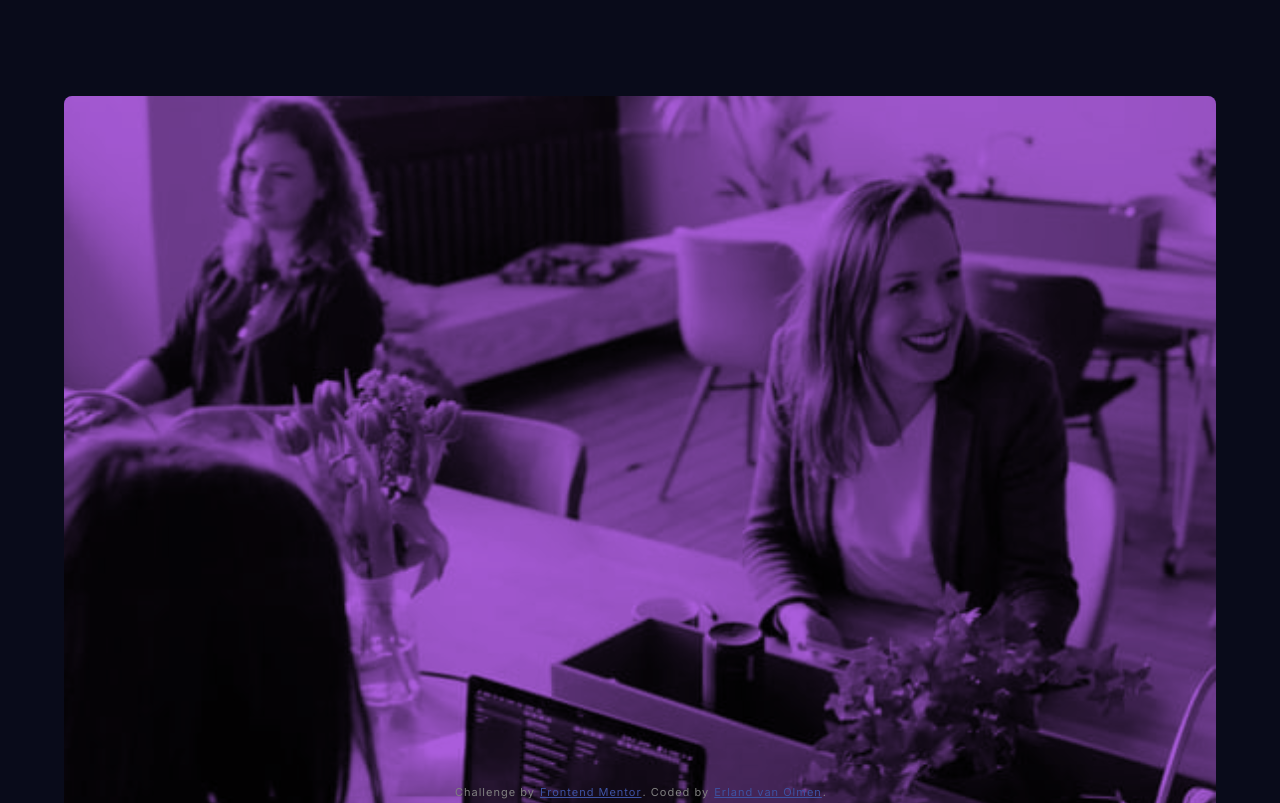
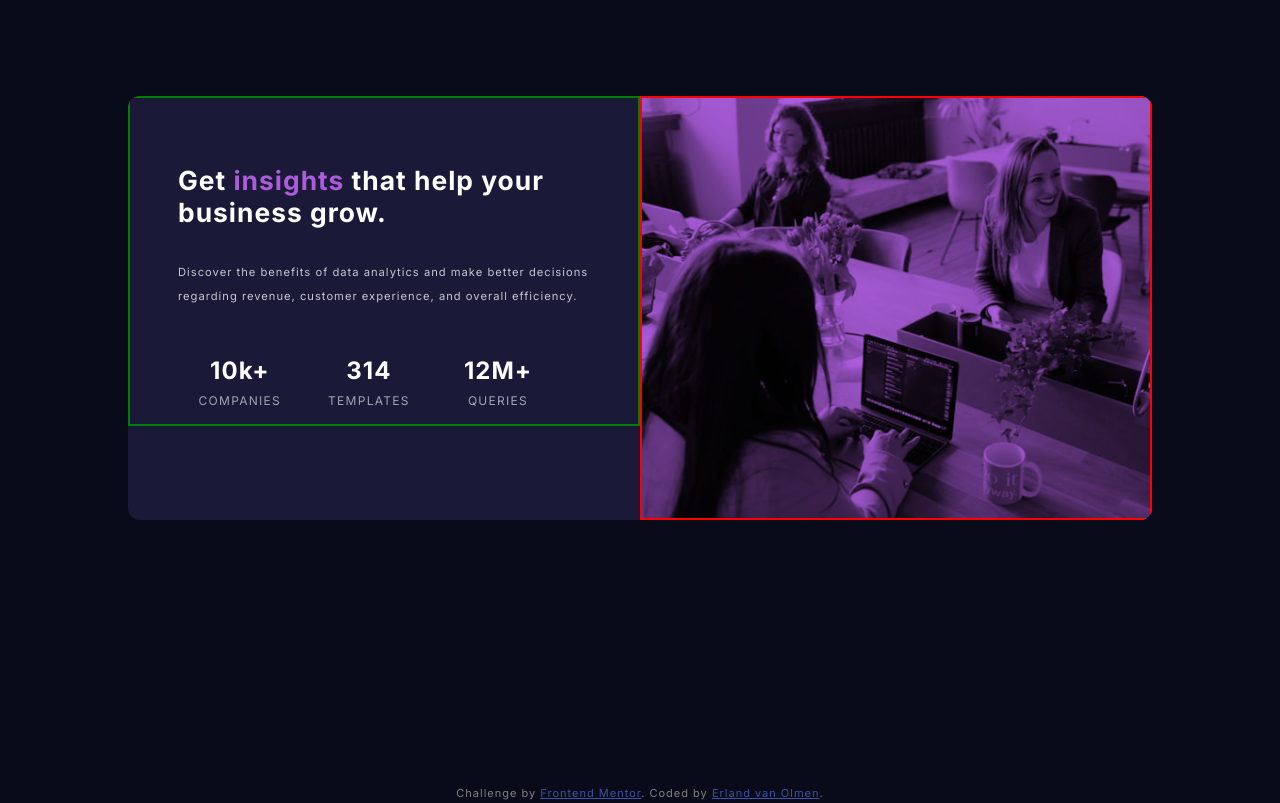
Before and after one commit to TheRealByteraver/FrontendMentor-Newbie02, a plain HTML site: page index.html in a window 1280 px wide. Shown: the top 803 px of the page. Drawn offline with Linux system fonts and the light colour scheme.

Commit message:
better css

```diff
--- a/css/style.css
+++ b/css/style.css
@@ -1,17 +1,10 @@
-/*
-  font-family: 'Inter', sans-serif;
-  font-family: 'Lexend Deca', sans-serif;
-*/
-
 * {
   box-sizing: border-box;
-
-  /* border: 1px solid red; */
 }
 
 html, body {
-  height: 100vh;
-  width: 100vw;
+  height: 100%;
+  width: 100%;
   margin: 0;
   padding: 0;
   border: 0;
@@ -21,95 +14,66 @@ body {
   background-color: hsl(233, 47%, 7%);
   font-family: 'Inter', sans-serif;
   letter-spacing: 1px;
-
-  border: 1px solid hsl(233, 47%, 7%);
+  padding-bottom: 2rem;
 }
 
 .main {
   background-color: hsl(244, 38%, 16%);
-  border-radius: .5rem;
   color: white;
-  margin: 10rem auto;
+  border-radius: .75rem;
   overflow: hidden;
-  width: 75%;
-
-  /* border: 3px solid cyan; */
+  width: 86%;
+  margin: 6rem auto;
 }
 
 .image-container {
-  float: right;
-  height: 100%;
-  overflow: hidden;
-  width: 50%;
-  margin-left: 4rem;
-
-  /* border: 3px solid firebrick; */
+  width: 100%;
+  background-blend-mode: multiply;
+  background: url('../images/image-header-mobile.jpg') hsl(277, 64%, 61%);
+  background-repeat: no-repeat;
+  background-size: cover;
 }
 
-.image {
-	background-blend-mode: multiply;
-	background: url('../images/image-header-desktop.jpg') hsl(277, 64%, 61%);
-
-  background-repeat: no-repeat;
-  background-size: cover;
-  background-position: top right;
-
-  /* border: 3px solid magenta; */
-}
-
-.image-hidden {
+.mobile-image {
+  max-width: 100%;
   visibility: hidden;
 }
 
-.card {
-  /* color: white;
-  display: inline-block;
-  font-family: 'Inter', sans-serif;
-  margin-bottom: 0;
-  padding: 4rem;
-  position: relative;
-  width: 50%; */
+.desktop-image {
+  display: none;
+}
 
-  /* border: 3px solid darksalmon; */
+.bottom-container {
+  padding: 2rem 1.5rem;
+  text-align: center;
 }
 
 h1 {
-  margin: 4rem 4rem 2rem;
-  width: 50%;
-}
-
-p {
-  color: hsla(0, 0%, 100%, 0.75);
-  font-size: .88rem;
-  letter-spacing: 0px;
-  line-height: 1.5rem;
-  /* margin: 2rem 5rem 2rem 0; */
-
-  margin-top: 0;
-  padding: 0rem 7rem 0 4rem;
-  width: 50%;
-
-  /* border: 3px solid fuchsia; */
+  font-size: 1.65rem;
 }
 
 strong {
   color: hsl(277, 64%, 61%);
 }
 
+p {
+  margin-top: 2rem;
+  color: hsla(0, 0%, 100%, 0.75);
+  line-height: 1.5rem;
+  font-size: .8rem;
+}
+
 .summary {
-  margin-top: 4rem;
-  padding: 0 4rem;
-  width: 50%;
-
-  /* border: 3px solid cyan; */
+  margin-top: 2rem;
+  width: 100%;
 }
 
 .summary-element {
   color: hsla(0, 0%, 100%, 0.6);
   display: inline-block;
-  width: 30%;
-
-  /* border: 3px solid orange; */
+  width: 100%;
+  margin: 1rem auto;
+  text-align: center;
 }
 
 .summary-title {
@@ -126,117 +90,78 @@ strong {
   margin-top: 0.5rem;
 }
 
-.attribution { font-size: 11px; text-align: center; }
-.attribution a { color: hsl(228, 45%, 44%); }
+.attribution {
+  font-size: 11px;
+  text-align: center;
+}
 
-.attribution {
+.attribution a {
+  color: hsl(228, 45%, 44%);
+}
+
+footer {
   color: gray;
-  position: fixed;
   text-align: center;
-  bottom: 0px;
   width: 100%;
 }
 
-@media (pointer:none), (pointer:coarse), screen and (max-width: 465px) {
 
-/* Dirty hack: transparent border for every item to get bottom spacing */
-  * {
-    border: 1px solid rgba(255, 255, 255, 0);
+@media screen and (min-width: 480px) {
+  .summary-element {
+    width: 30%;
   }
+}
 
-  html, body {
-    height: 100%;
-    width: 100%;
-    margin: 0;
-    padding: 0;
-    border: 0;
-  }
+@media screen and (min-width: 1024px) {
 
-  html {
-    border: 1px solid red;
-    border: none;
-  }
-
-  body {
-    border: none;
-    padding-bottom: 3rem;
-
-    /* border: 1px solid red; */
-  }
-
-  .main {
-    background-color: hsl(244, 38%, 16%);
-    border: none;
-    width: 90%;
-    margin: 6rem auto;
-
-    /* border: 3px solid cyan; */
+  main {
+    width: inherit;
+    min-width: 320px;
+    max-width: 1024px;
   }
 
   .image-container {
-    border: none;
-    float: none;
-    margin-left: 0;
-    width: 100%;
+    border: 2px solid red;
+    float: right;
+    overflow: hidden;
+    width: 50%;
+    height: max-content;
+
+    background-blend-mode: multiply;
+    background: url('../images/image-header-desktop.jpg') hsl(277, 64%, 61%);
+    background-repeat: no-repeat;
+    background-size: cover;
   }
 
-  .image {
-    background-blend-mode: multiply;
-    background: url('../images/image-header-mobile.jpg') hsl(277, 64%, 61%);
-    background-repeat: no-repeat;
-    background-size: cover;
-    background-position: top right;
-
-    border: none;
-
-    /* border: 3px solid magenta; */
+  .mobile-image {
+    display: none;
   }
 
-  .image-hidden {
-    border: none;
-    width: 100%;
+  .desktop-image {
+    display: inline;
+    float: right;
+    max-width: 100%;
+    visibility: hidden;
   }
 
-  h1 {
-    border: none;
-    font-size: 1.75rem;
-    margin: 0;
-    padding: 2rem 1rem;
-    text-align: center;
-    width: 100%;
-
-    /* border: 3px solid red;     */
+  .bottom-container {
+    padding: 3rem 3rem 0 3rem;
+    text-align: left;
+    width: 50%;
+    border: 2px solid green;
   }
 
   p {
-    border: none;
-    margin: 0 auto;
-    padding: 0 2rem;
-    text-align: center;
-    font-size: 0.95rem;
-    width: 100%;
-
-    /* border: 3px solid cyan; */
-  }
-
-  .summary {
-    border: none;
-    margin-bottom: 3rem;
-    margin-top: 2rem;
-    width: 100%;
-
-    /* border: 3px solid cyan; */
+    font-size: .7rem;
   }
 
   .summary-element {
-    border: none;
-    color: hsla(0, 0%, 100%, 0.6);
-    display: inline-block;
-    width: 100%;
-    margin: 1rem auto;
-    text-align: center;
+    /* margin-top: 2rem; */
+  }
 
-    /* border: 3px solid orange; */
+  footer {
+    position: absolute;
+    bottom: 0;
   }
 
 }
--- a/index.html
+++ b/index.html
@@ -16,23 +16,13 @@
 
 <body>
   <main class="main">
+
     <div class="image-container">
-      <div class="image">
-        <!-- <img class="image-hidden" src="images/image-header-desktop.jpg" alt="women working in open office space"> -->
-        <!--
-          image-header-desktop.jpg: 540x446
-          image-header-mobile.jpg: 654x480
-         -->
-        <img
-          class="image-hidden"
-          src="images/image-header-desktop.jpg"
-          alt="women working in open office space"
-          srcset="images/image-header-desktop.jpg 540w, images/image-header-mobile.jpg 654w"
-          sizes="(max-width: 465px) 654px, (min-width: 466px) 540px">
-
-      </div>
+      <img class="mobile-image" src="images/image-header-mobile.jpg" alt="women working in open office space">
+      <img class="desktop-image" src="images/image-header-desktop.jpg" alt="women working in open office space">
     </div>
 
+    <div class="bottom-container">
       <h1>Get <strong>insights</strong> that help your business grow.</h1>
       <p>Discover the benefits of data analytics and make better decisions regarding revenue, customer
         experience, and overall efficiency.
@@ -51,6 +41,8 @@
           <div class="summary-word">QUERIES</div>
         </div>
       </div>
+    </div>
+
   </main>
 
   <footer>
```
Lines whose indentation alone changed are shown as unchanged.
